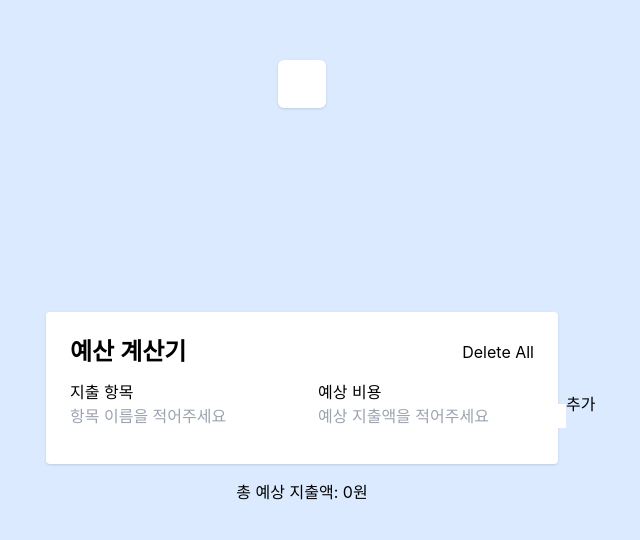
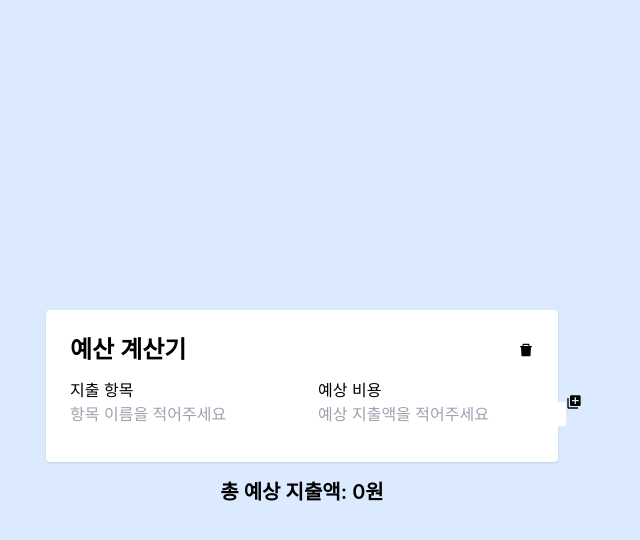
Before and after one commit to Jason-Yang96/groom-assignment_expense-calculator, a React (Create React App) app: page / in a window 1280 px wide. Shown: the top 540 px of the page, without its empty margins (338-978 px from the left). Built offline with nearby package versions, Linux system fonts and the light colour scheme.

Commit message:
inserted icons

```diff
--- a/package.json
+++ b/package.json
@@ -9,6 +9,7 @@
     "react": "^18.2.0",
     "react-beautiful-dnd": "^13.1.1",
     "react-dom": "^18.2.0",
+    "react-icons": "^4.11.0",
     "react-scripts": "5.0.1",
     "web-vitals": "^2.1.4"
   },
--- a/src/components/Form.js
+++ b/src/components/Form.js
@@ -1,4 +1,6 @@
 import React from 'react';
+import { MdLibraryAdd } from 'react-icons/md';
+import { BsFillSendPlusFill } from 'react-icons/bs';
 
 const Form = ({
 	handleSubmit,
@@ -63,12 +65,11 @@ const Form = ({
 						required
 					/>
 				</div>
-				<input
+				<button
 					className='flex-none'
-					type='submit'
-					value='완료'
-					onSubmit={handleEditSubmit}
-				/>
+					onSubmit={handleEditSubmit}>
+					<BsFillSendPlusFill />
+				</button>
 			</form>
 		);
 	} else {
@@ -96,11 +97,9 @@ const Form = ({
 						required
 					/>
 				</div>
-				<input
-					className='flex-none'
-					type='submit'
-					value='추가'
-				/>
+				<button className='flex-none'>
+					<MdLibraryAdd />
+				</button>
 			</form>
 		);
 	}
--- a/src/components/Header.js
+++ b/src/components/Header.js
@@ -1,4 +1,5 @@
 import React from 'react';
+import { AiFillDelete } from 'react-icons/ai';
 
 const Header = ({ setExpenseData, setAlerMessage }) => {
 	const handleRomoveAllClick = () => {
@@ -10,7 +11,9 @@ const Header = ({ setExpenseData, setAlerMessage }) => {
 	return (
 		<header className='flex justify-between mb-3'>
 			<h1 className='text-2xl font-semibold	'>예산 계산기</h1>
-			<button onClick={handleRomoveAllClick}>Delete All</button>
+			<button onClick={handleRomoveAllClick}>
+				<AiFillDelete />
+			</button>
 		</header>
 	);
 };
--- a/src/components/List.js
+++ b/src/components/List.js
@@ -1,5 +1,6 @@
 import React from 'react';
-// import { useState } from 'react';
+import { BiSolidEditAlt } from 'react-icons/bi';
+import { FaDeleteLeft } from 'react-icons/fa6';
 
 const List = ({
 	id,
@@ -35,12 +36,12 @@ const List = ({
 			<button
 				className='flex-none mr-2'
 				onClick={() => handleEdit(id)}>
-				수정
+				<BiSolidEditAlt />
 			</button>
 			<button
 				className='flex-none'
 				onClick={() => handleRemove(id)}>
-				삭제
+				<FaDeleteLeft />
 			</button>
 		</li>
 	);
--- a/src/components/Notification.js
+++ b/src/components/Notification.js
@@ -4,8 +4,8 @@ const Notification = ({ alertMessage }) => {
 	return (
 		<div
 			className={`${
-				alertMessage ? 'bg-blue-100' : 'bg-white'
-			} absolute top-11 rounded-md shadow bg-white p-6 m-4`}>
+				alertMessage ? 'bg-white' : 'hidden'
+			} absolute top-11 rounded-md shadow  p-6 m-4`}>
 			{alertMessage}
 		</div>
 	);
--- a/src/components/Sum.js
+++ b/src/components/Sum.js
@@ -2,7 +2,7 @@ import React from 'react';
 
 const Sum = ({ expenseData }) => {
 	return (
-		<h1>
+		<h1 className='text-xl font-semibold'>
 			총 예상 지출액:{' '}
 			{expenseData
 				.reduce((total, data) => total + parseInt(data.value), 0)
```
Also changed, not shown: 1 other file (tests, documents, lock files or other folders).
